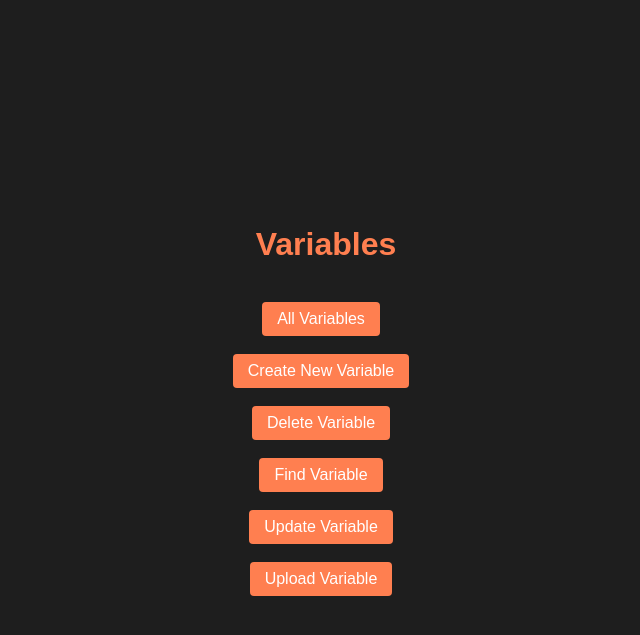
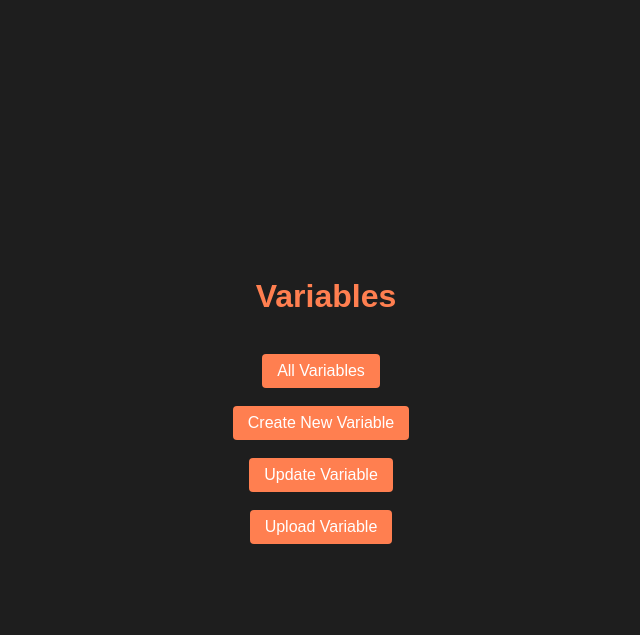
Before and after one commit to AScotty27/Log-Automation-Tool, a Django app: page /app/ in a window 1280 px wide. Shown: the top 635 px of the page, without its empty margins (314-954 px from the left). Run offline with Django 5.2, Linux system fonts and the light colour scheme.

Commit message:
fixed functions/urls

```diff
--- a/app/templates/created_variables.html
+++ b/app/templates/created_variables.html
@@ -28,6 +28,6 @@
             {% endif %}
         </div>
     {% endfor %}
-    <a href="{% url 'variables' %}">Back to Variables List</a>
+    <a href="/app/variables">Back to Variables List</a>
 </body>
 </html>
--- a/app/templates/delete_variable.html
+++ b/app/templates/delete_variable.html
@@ -5,7 +5,7 @@
 </head>
 <body>
     <h1>Delete Variable</h1>
-    <form method="POST" action="{% url 'delete_variable' %}">
+    <form method="POST" action="/app/delete_variable/">
         {% csrf_token %}
         <label for="variable_id">Variable ID:</label><br>
         <input type="text" id="variable_id" name="variable_id" required><br><br>
--- a/app/templates/find_variable.html
+++ b/app/templates/find_variable.html
@@ -5,7 +5,7 @@
 </head>
 <body>
     <h1>Find Variable by ID</h1>
-    <form method="POST" action="{% url 'find_variable' %}">
+    <form method="POST" action="/app/find_variable/">
         {% csrf_token %}
         <label for="variable_id">Variable ID:</label><br>
         <input type="text" id="variable_id" name="variable_id" required><br><br>
--- a/app/templates/index.html
+++ b/app/templates/index.html
@@ -11,16 +11,13 @@
     <h1>Variables</h1>
 
     <br>
-    <a href="/variables">All Variables</a>
+    <a href="/app/variables">All Variables</a>
     <br>
-    <a href="/new_variable">Create New Variable</a>
+    <a href="/app/new_variable">Create New Variable</a>
     <br>
-    <a href="/delete_variable">Delete Variable</a>
+    <a href="/app/update_variable">Update Variable</a>
     <br>
-    <a href="/find_variable">Find Variable</a>
-    <br>
-    <a href="/update_variable">Update Variable</a>
-    <br>
-    <a href="upload-variables/">Upload Variable</a>
+    <a href="/app/upload-variables/">Upload Variable</a>
+
 </body>
 </html>
--- a/app/templates/new_variable.html
+++ b/app/templates/new_variable.html
@@ -5,7 +5,7 @@
 </head>
 <body>
     <h1>Create New Variable</h1>
-    <form method="POST" action="{% url 'new_variable' %}">
+    <form method="POST" action="/app/new_variable/">
         {% csrf_token %}
         <label for="name">Name:</label><br>
         <input type="text" id="name" name="name"><br><br>
--- a/app/templates/update_variable.html
+++ b/app/templates/update_variable.html
@@ -5,7 +5,7 @@
 </head>
 <body>
     <h1>Update Variable</h1>
-    <form method="POST" action="{% url 'update_variable' %}">
+    <form method="POST" action="/app/update_variable/">
         {% csrf_token %}
         <label for="variable_id">Variable ID:</label><br>
         <input type="text" id="variable_id" name="variable_id" required><br><br>
--- a/app/templates/upload_variables.html
+++ b/app/templates/upload_variables.html
@@ -16,6 +16,6 @@
         <input type="file" name="excel_file" required>
         <button type="submit">Upload and Create Variables</button>
     </form>
-    <a href="{% url 'variables' %}">Back to Variables List</a>
+    <a href="/app/variables">Back to Variables List</a>
 </body>
 </html>
--- a/app/templates/variables.html
+++ b/app/templates/variables.html
@@ -16,11 +16,12 @@
             <p><strong>Updated:</strong> {{ variable.updated }}</p>
             <p><strong>ID:</strong> {{ variable.id }}</p>
             <!-- Delete form -->
-            <form action="{% url 'delete_variable' %}" method="post">
+            <form action="/app/delete_variable/" method="post">
                 {% csrf_token %}
                 <input type="hidden" name="variable_id" value="{{ variable.id }}">
                 <button type="submit">Delete</button>
             </form>
+
         </div>
     {% endfor %}
 </body>
--- a/app/urls.py
+++ b/app/urls.py
@@ -1,5 +1,7 @@
 from django.urls import path
 from . import views
+
+app_name = 'app'
 
 urlpatterns = [
     path("", views.index, name="index"),
```
